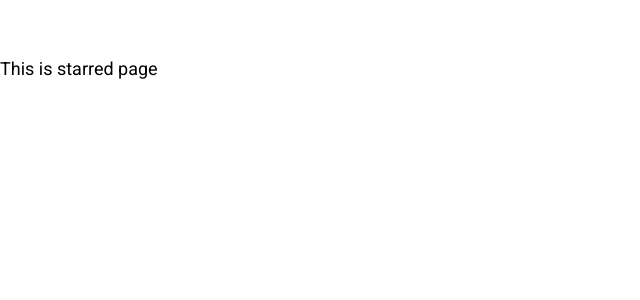
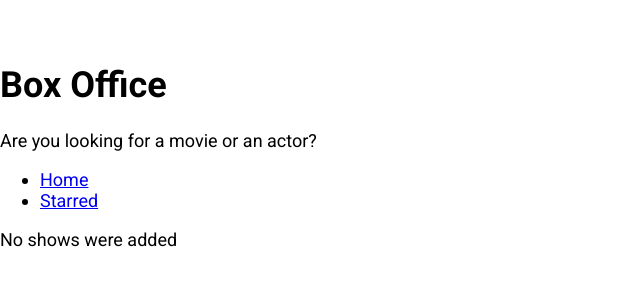
Before and after one commit to prasanth175/chat-app, a React (Create React App) app in the folder React3/box-office/: page /starred in a window 1280 px wide. Shown: the top 300 px of the page, without its empty margins (0-640 px from the left). Built offline with nearby package versions, Linux system fonts and the light colour scheme.

Commit message:
finished starred page

```diff
--- a/React3/box-office/src/components/MainProjectLayout.jsx
+++ b/React3/box-office/src/components/MainProjectLayout.jsx
@@ -2,19 +2,18 @@ import React from 'react';
 import Navs from './Navs';
 import Title from './Title';
 
-function MainProjectLayout({ children }) {
+function MainPageLayout({ children }) {
   return (
     <div>
-        <Title
+      <Title
         title="Box Office"
-        subtitle="Are you looking for a movie or an actor?" />
-        <Navs />
-        {children}
+        subtitle="Are you looking for a movie or an actor?"
+      />
+      <Navs />
 
+      {children}
+    </div>
+  );
+};
 
-  </div>
-  )
-}
-
-
-export default MainProjectLayout;
+export default MainPageLayout;
--- a/React3/box-office/src/pages/Starred.jsx
+++ b/React3/box-office/src/pages/Starred.jsx
@@ -1,9 +1,43 @@
-import React from 'react'
-// import MainProjectLayout from '../components/MainProjectLayout';
+import React, { useState, useEffect } from 'react';
+import MainPageLayout from '../components/MainProjectLayout';
+import { useShows } from '../misc/custom-hooks';
+import { apiGet } from '../misc/config';
+import ShowGrid from '../components/show/ShowGrid';
 
 function Starred() {
-  return <p>This is starred page</p>;
-}
+  const [starred] = useShows();
 
+  const [shows, setShows] = useState(null);
+  const [isLoading, setIsLoading] = useState(true);
+  const [error, setError] = useState(null);
+
+  useEffect(() => {
+    if (starred && starred.length > 0) {
+      const promises = starred.map(showId => apiGet(`/shows/${showId}`));
+
+      Promise.all(promises)
+        .then(apiData => apiData.map(show => ({ show })))
+        .then(results => {
+          setShows(results);
+          setIsLoading(false);
+        })
+        .catch(err => {
+          setError(err.message);
+          setIsLoading(false);
+        });
+    } else {
+      setIsLoading(false);
+    }
+  }, [starred]);
+
+  return (
+    <MainPageLayout>
+      {isLoading && <div>Shows are still loading</div>}
+      {error && <div>Error occured: {error}</div>}
+      {!isLoading && !shows && <div>No shows were added</div>}
+      {!isLoading && !error && shows && <ShowGrid data={shows} />}
+    </MainPageLayout>
+  );
+};
 
 export default Starred;
```
